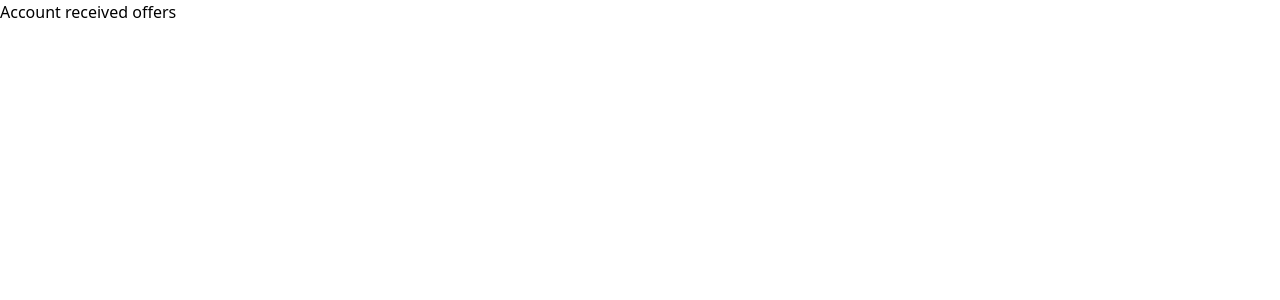
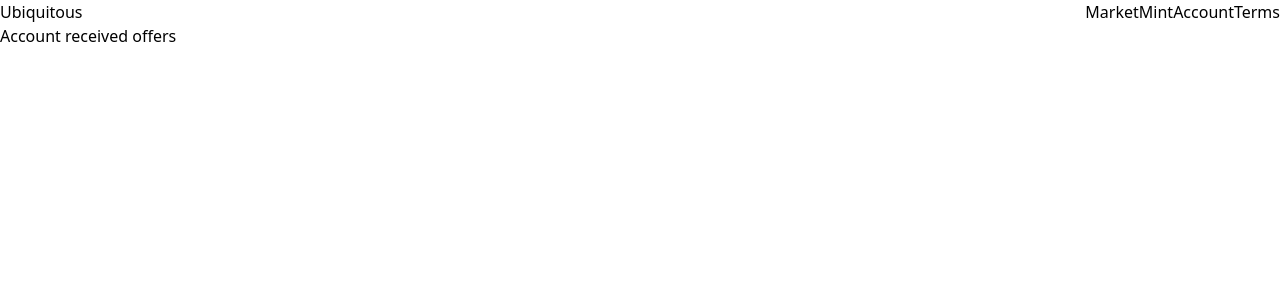
Before and after one commit to corneliu-iancu/ubiquitous, a Next.js app in the folder packages/nextjs-web3/: page /terms in a window 1280 px wide. Shown: the top 300 px of the page. Built offline with nearby package versions, Linux system fonts and the light colour scheme.

Commit message:
We’ve updated the app to fix some crashes and make features load faster.

```diff
--- a/packages/nextjs-web3/next.config.js
+++ b/packages/nextjs-web3/next.config.js
@@ -5,5 +5,24 @@ module.exports = {
     images: {
       loader: "imgix",
       path: "",
-    }
+    },
+    exportPathMap: async function (
+      defaultPathMap,
+      { dev, dir, outDir, distDir, buildId }
+    ) {
+        return {
+          '/': { page: '/' },
+          '/account': { page: '/account' },
+          '/account/minted': { page: '/account/minted', query: { title: "Your minted NFT's" } },
+          '/account/history': { page: '/account/history' },
+          '/account/hidden': { page: '/account/hidden' },
+          '/account/favorited': { page: '/account/favorited' },
+          '/account/collected': { page: '/account/collected' },
+          '/account/offers/received': { page: '/account/offers/received' },
+          '/account/offers/sent': { page: '/account/offers/sent' },
+          '/market': { page: '/market' },
+          '/mint': { page: '/mint' },
+          '/terms': { page: '/terms' },
+        }
+    },
 };
--- /dev/null
+++ b/packages/nextjs-web3/src/components/Navigation.tsx
@@ -0,0 +1,35 @@
+import Link from 'next/link'
+import { SITE_PREFERENCES } from "../config/constants"
+
+type NavigationProps = {
+    title?: string,
+    items: string[]
+}
+
+export const Navigation = ({ title = SITE_PREFERENCES.SITE_TITLE, items }: NavigationProps) => {
+    const defaultItems : string[] = [
+        "Market",
+        "Mint",
+        "Account",
+        "Terms"
+    ];
+
+    return (
+        <header className="container-fluid mx-auto flex">
+            <div> {/* LOGO */}
+                <Link href="/"><a>{ title }</a></Link>
+            </div>
+            <nav className="flex flex-1 justify-end">
+                <ul className="flex">
+                    { defaultItems.map(i =>
+                    <li>
+                        <Link href={i.toLowerCase()}>
+                            {i}
+                        </Link>
+                    </li>
+                    )}
+                </ul>
+            </nav>
+        </header>
+    )
+}
--- a/packages/nextjs-web3/src/config/constants.tsx
+++ b/packages/nextjs-web3/src/config/constants.tsx
@@ -1,8 +1,10 @@
 enum SITE_PREFERENCES {
     LOCALE = "ro-RO",
     LAUNCH_DATE = "2021-12-01T19:30:00",
-    SITE_TITLE = "UBIQUITOUS",
-    META_DESCRIPTION = "No. 1 NFT emerging market in Romania."
+    AUTHOR = "White Glove Cornelius",
+    SITE_TITLE = "Ubiquitous",
+    // Prima piata peer-to-peer pentru NFTs, continut digital si colectabile. Cumpara, vinde, liciteaza, si descopera CryptoKitties, Decentraland, blockchain game items, si multe altele!
+    META_DESCRIPTION = "Prima piata decentralizata pentru NFTs din Romania. Conținut digital si colecții."
 }
 export {
     SITE_PREFERENCES
--- a/packages/nextjs-web3/src/pages/_app.tsx
+++ b/packages/nextjs-web3/src/pages/_app.tsx
@@ -1,14 +1,26 @@
 import { useEffect } from 'react'
+import Head  from 'next/head';
 import TagManager from 'react-gtm-module';
 
 import '../../styles/globals.css'
 import type { AppProps } from 'next/app'
+import { SITE_PREFERENCES } from '../config/constants';
 
 function MyApp({ Component, pageProps }: AppProps) {
 	useEffect(() => {
 		TagManager.initialize({ gtmId: process.env.NEXT_PUBLIC_GTM_CONTAINER || "" });
 	}, []);
 
-	return <Component {...pageProps} />
+	return (
+		<>
+			<Head>
+				<meta content={SITE_PREFERENCES.AUTHOR} name="author"/>
+				<meta content="width=device-width,initial-scale=1" name="viewport"/>
+				<meta content={SITE_PREFERENCES.META_DESCRIPTION} property="description"/>
+				<title>{ SITE_PREFERENCES.SITE_TITLE }</title>
+			</Head>
+			<Component {...pageProps} />
+		</>
+	)
 }
 export default MyApp
--- a/packages/nextjs-web3/src/pages/account/index.tsx
+++ b/packages/nextjs-web3/src/pages/account/index.tsx
@@ -1,7 +1,10 @@
+import { Navigation } from "../../components/Navigation";
+
 export default function Account() {
     return (
-      <div>
+      <>
+        <Navigation items={[]} />
         <h2>Account page</h2>
-      </div>
+      </>
     )
 }
--- a/packages/nextjs-web3/src/pages/index.tsx
+++ b/packages/nextjs-web3/src/pages/index.tsx
@@ -4,7 +4,7 @@ import { TextField } from '@ubiquitous/components';
 import { SITE_PREFERENCES } from '../config/constants';
 
 export default function Home() {
-  // const [, setStartCountdown] = useState(false)
+  const pageTitle : string = "NFTs headquarters";
   const dateOptions : any = { weekday: 'long', year: 'numeric', month: 'long', day: 'numeric' }
 
   return (
@@ -13,7 +13,7 @@ export default function Home() {
       tracking-wide
       text-white text-shadow">
       <Head>
-        <title>{ SITE_PREFERENCES.SITE_TITLE }</title>
+        <title>{ SITE_PREFERENCES.SITE_TITLE + ' - ' + pageTitle }</title>
         <meta name="description" content="Generated by create next app" />
       </Head>
       <div className="text-center">
--- a/packages/nextjs-web3/src/pages/market.tsx
+++ b/packages/nextjs-web3/src/pages/market.tsx
@@ -1,7 +1,10 @@
+import { Navigation } from "../components/Navigation"
+
 export default function Market() {
     return (
-      <div>
+      <>
+        <Navigation items={['Market', 'Mint','Account']} />
         <h2>Market</h2>
-      </div>
+      </>
     )
 }
--- a/packages/nextjs-web3/src/pages/mint.tsx
+++ b/packages/nextjs-web3/src/pages/mint.tsx
@@ -1,6 +1,9 @@
+import { Navigation } from "../components/Navigation"
+
 export default function Mint() {
     return (
       <div>
+        <Navigation items={['Market', 'Mint','Account']} />
         <h2>Mint</h2>
       </div>
     )
--- a/packages/nextjs-web3/src/pages/terms.tsx
+++ b/packages/nextjs-web3/src/pages/terms.tsx
@@ -1,7 +1,10 @@
+import { Navigation } from "../components/Navigation"
+
 // Serves terms and conditions page.
 export default function TermsAndConditions() {
     return (
       <div>
+        <Navigation items={['Market', 'Mint', 'Terms','Account']} />
         <h2>Account received offers</h2>
       </div>
     )
```
